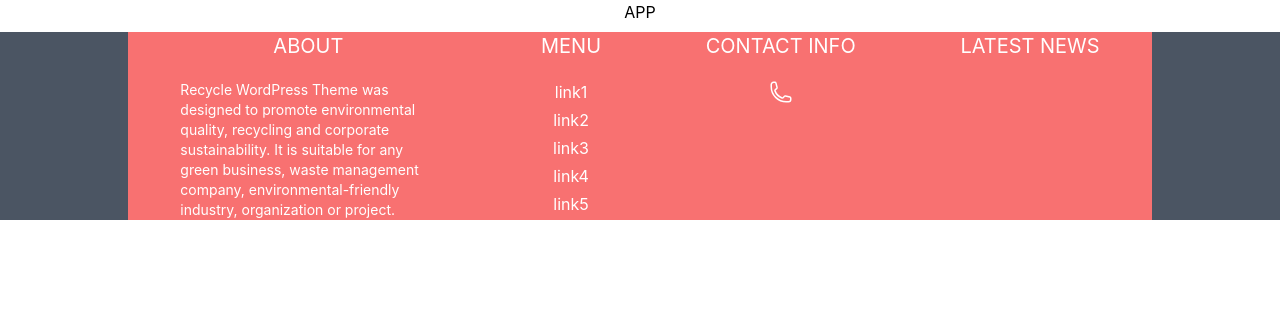
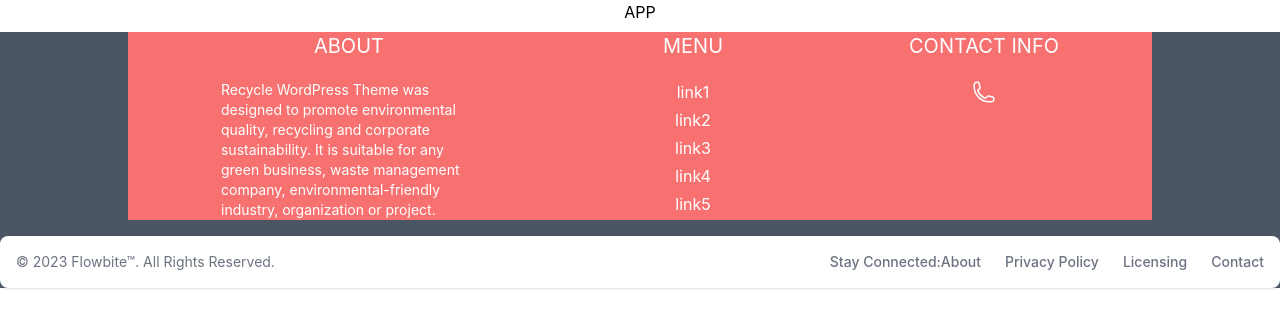
Before and after one commit to GarvLuthra24/hackx-bff, a React (Create React App) app: page / in a window 1280 px wide. Shown: the top 328 px of the page. Built offline with nearby package versions, Linux system fonts and the light colour scheme.

Commit message:
extreme footer

```diff
--- a/src/Footer.js
+++ b/src/Footer.js
@@ -1,50 +1,92 @@
-import React from 'react'
-
+import React from "react";
 
 const Footer = () => {
   return (
-    <div className='Footer bg-red-600'>
-
-        <div  className=' bg-gray-600 h-2/3 text-white'>
-            <div className=' flex flex-row  h-2/3 w-4/5 justify-around bg-red-400 ml-auto mr-auto mb-2 mt-2'>
-                <div className=' flex flex-col w-1/4'>
+    <div className="Footer bg-red-600">
+      <div className=" bg-gray-600 h-2/3 text-white">
+        <div className=" flex flex-row  h-2/3 w-4/5 justify-around bg-red-400 ml-auto mr-auto mb-2 mt-2">
+          <div className=" flex flex-col w-1/4">
             <ul>
-                        <li className=' text-xl mb-5'>ABOUT</li>
-                        <li className=' text-left text-sm'>Recycle WordPress Theme was designed to promote environmental quality, recycling and corporate sustainability. It is suitable for any green business, waste management company, environmental-friendly industry, organization or project.</li>
+              <li className=" text-xl mb-5">ABOUT</li>
+              <li className=" text-left text-sm">
+                Recycle WordPress Theme was designed to promote environmental
+                quality, recycling and corporate sustainability. It is suitable
+                for any green business, waste management company,
+                environmental-friendly industry, organization or project.
+              </li>
             </ul>
-
-
           </div>
 
           <div>
-                    <h1 className=' mb-5 text-xl'>MENU</h1>
+            <h1 className=" mb-5 text-xl">MENU</h1>
             <ul>
-                        <li className='mb-1'>link1</li>
-                        <li className='mb-1'>link2</li>
-                        <li className='mb-1'>link3</li>
-                        <li className='mb-1'>link4</li>
-                        <li className='mb-1'>link5</li>
+              <li className="mb-1">link1</li>
+              <li className="mb-1">link2</li>
+              <li className="mb-1">link3</li>
+              <li className="mb-1">link4</li>
+              <li className="mb-1">link5</li>
             </ul>
           </div>
-                <div className='text-xl flex flex-col'>
-                    <div className='mb-5'>CONTACT INFO</div>
-                <div className='flex flex-row items-center justify-evenly'>
-                <svg xmlns="http://www.w3.org/2000/svg" fill="none" viewBox="0 0 24 24" strokeWidth={1.5} stroke="currentColor" className="w-6 h-6">
-  <path strokeLinecap="round" strokeLinejoin="round" d="M2.25 6.75c0 8.284 6.716 15 15 15h2.25a2.25 2.25 0 002.25-2.25v-1.372c0-.516-.351-.966-.852-1.091l-4.423-1.106c-.44-.11-.902.055-1.173.417l-.97 1.293c-.282.376-.769.542-1.21.38a12.035 12.035 0 01-7.143-7.143c-.162-.441.004-.928.38-1.21l1.293-.97c.363-.271.527-.734.417-1.173L6.963 3.102a1.125 1.125 0 00-1.091-.852H4.5A2.25 2.25 0 002.25 4.5v2.25z" />
+          <div className="text-xl flex flex-col">
+            <div className="mb-5">CONTACT INFO</div>
+            <div className="flex flex-row items-center justify-evenly">
+              <svg
+                xmlns="http://www.w3.org/2000/svg"
+                fill="none"
+                viewBox="0 0 24 24"
+                strokeWidth={1.5}
+                stroke="currentColor"
+                className="w-6 h-6"
+              >
+                <path
+                  strokeLinecap="round"
+                  strokeLinejoin="round"
+                  d="M2.25 6.75c0 8.284 6.716 15 15 15h2.25a2.25 2.25 0 002.25-2.25v-1.372c0-.516-.351-.966-.852-1.091l-4.423-1.106c-.44-.11-.902.055-1.173.417l-.97 1.293c-.282.376-.769.542-1.21.38a12.035 12.035 0 01-7.143-7.143c-.162-.441.004-.928.38-1.21l1.293-.97c.363-.271.527-.734.417-1.173L6.963 3.102a1.125 1.125 0 00-1.091-.852H4.5A2.25 2.25 0 002.25 4.5v2.25z"
+                />
               </svg>
-                </div>
-
-
-                </div>
-                <div className='text-xl'>LATEST NEWS</div>
-
-
-
-
             </div>
           </div>
         </div>
-  )
-}
 
-export default Footer
+        <footer class="bg-white rounded-lg shadow mt-4 dark:bg-gray-800 min-w-full">
+          <div class="w-full mx-auto max-w-screen-xl p-4 md:flex md:items-center md:justify-between">
+            <span class="text-sm text-gray-500 sm:text-center dark:text-gray-400">
+              © 2023{" "}
+              <a href="https://flowbite.com/" class="hover:underline">
+                Flowbite™
+              </a>
+              . All Rights Reserved.
+            </span>
+            <ul class="flex flex-wrap items-center mt-3 text-sm font-medium text-gray-500 dark:text-gray-400 sm:mt-0">
+              <li>
+                <p>Stay Connected:</p>
+              </li>
+              <li>
+                <a href="#" class="mr-4 hover:underline md:mr-6 ">
+                  About
+                </a>
+              </li>
+              <li>
+                <a href="#" class="mr-4 hover:underline md:mr-6">
+                  Privacy Policy
+                </a>
+              </li>
+              <li>
+                <a href="#" class="mr-4 hover:underline md:mr-6">
+                  Licensing
+                </a>
+              </li>
+              <li>
+                <a href="#" class="hover:underline">
+                  Contact
+                </a>
+              </li>
+            </ul>
+          </div>
+        </footer>
+      </div>
+    </div>
+  );
+};
+
+export default Footer;
```
Lines whose indentation alone changed are shown as unchanged.
